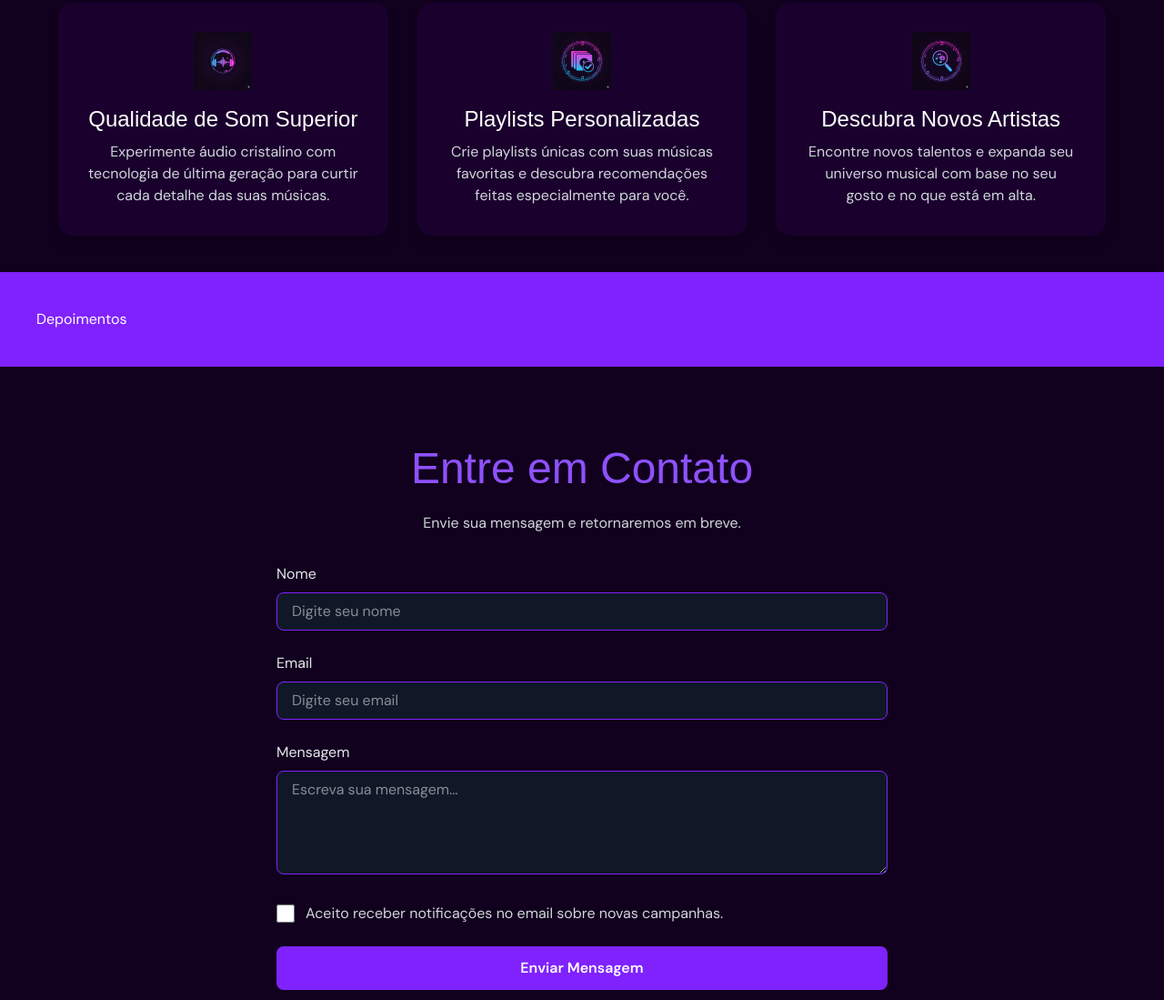
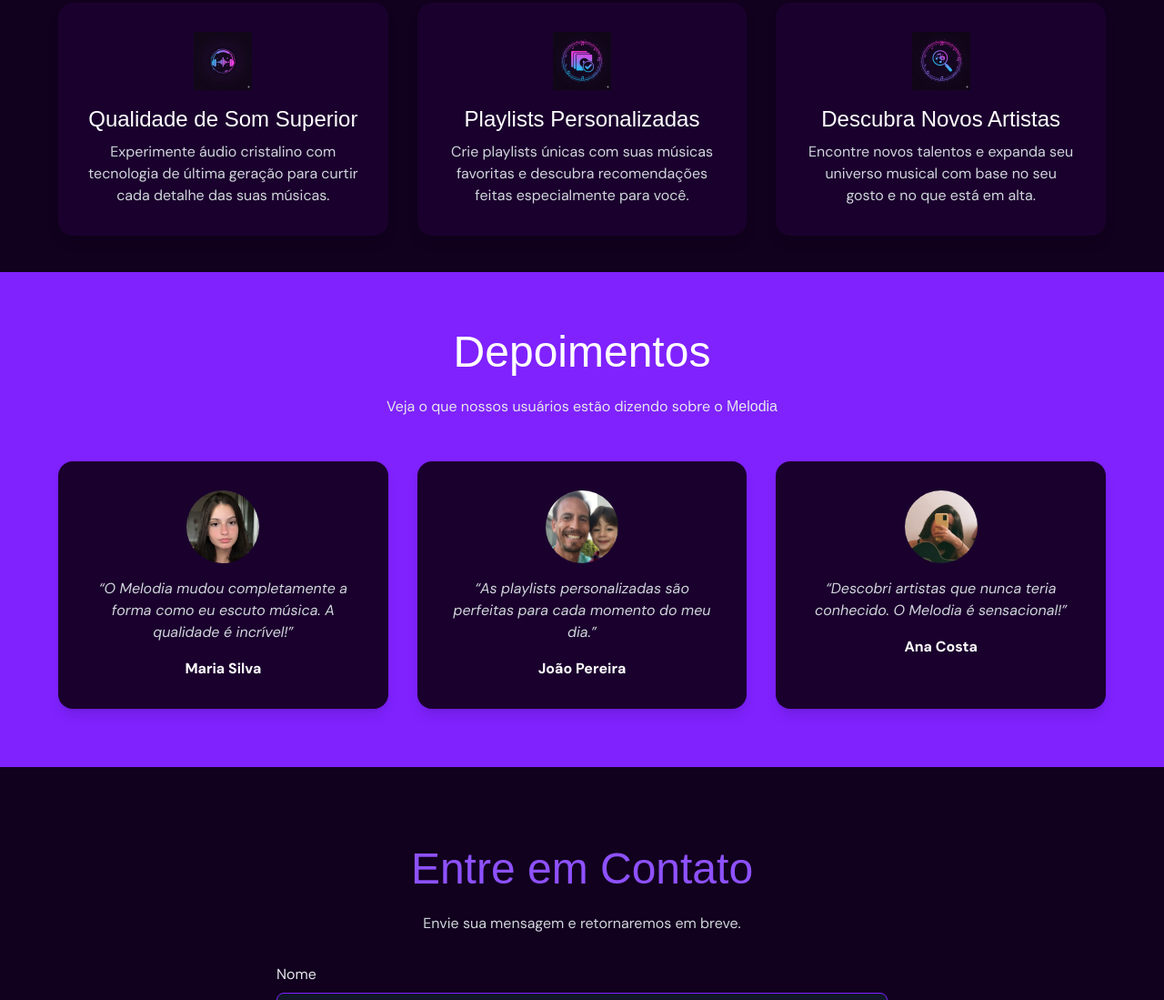
Before and after one commit to Giovanna-Sant/Melodia-Landing-Page, a plain HTML site: page index.html in a window 1280 px wide. Shown: the part 716-1815 px from the top of the page at 91% size. Drawn offline with nearby package versions, Linux system fonts and the light colour scheme; a web font is replaced by a local one.

Commit message:
depoimento

```diff
--- a/index.html
+++ b/index.html
@@ -84,9 +84,36 @@
 
     </div>
     <!-- depoimentos -->
-    <div class="bg-violet-600 p-10">
-        <p>Depoimentos</p>
+<section class="py-16 px-6 bg-violet-600">
+  <div class="max-w-6xl mx-auto text-center">
+    <h2 class="jersey text-5xl text-white mb-6">Depoimentos</h2>
+    <p class="text-gray-200 mb-12">Veja o que nossos usuários estão dizendo sobre o <span class="jersey">Melodia</span></p>
+
+    <!-- grid de depoimentos -->
+    <div class="grid gap-8 md:grid-cols-3">
+      <!-- card 1 -->
+      <div class="bg-[#1A012D] p-8 rounded-2xl shadow-lg flex flex-col items-center">
+        <img src="img/Maria Silva.jpg" alt="Foto do usuário" class="w-20 h-20 rounded-full object-cover mb-4">
+        <p class="italic text-gray-300">“O Melodia mudou completamente a forma como eu escuto música. A qualidade é incrível!”</p>
+        <h3 class="mt-4 font-bold text-white">Maria Silva</h3>
+      </div>
+
+      <!-- card 2 -->
+      <div class="bg-[#1A012D] p-8 rounded-2xl shadow-lg flex flex-col items-center">
+        <img src="img/Joao Pereira.jpg" alt="Foto do usuário" class="w-20 h-20 rounded-full object-cover mb-4">
+        <p class="italic text-gray-300">“As playlists personalizadas são perfeitas para cada momento do meu dia.”</p>
+        <h3 class="mt-4 font-bold text-white">João Pereira</h3>
+      </div>
+
+      <!-- card 3 -->
+      <div class="bg-[#1A012D] p-8 rounded-2xl shadow-lg flex flex-col items-center">
+        <img src="img/Ana Costa.jpg" alt="Foto do usuário" class="w-20 h-20 rounded-full object-cover mb-4">
+        <p class="italic text-gray-300">“Descobri artistas que nunca teria conhecido. O Melodia é sensacional!”</p>
+        <h3 class="mt-4 font-bold text-white">Ana Costa</h3>
+      </div>
     </div>
+  </div>
+</section>
 
     <!-- formulário -->
     <div class="p-10">
```
Also changed, not shown: img/Ana Costa.jpg (added), img/Joao Pereira.jpg (added), img/Maria Silva.jpg (added).
